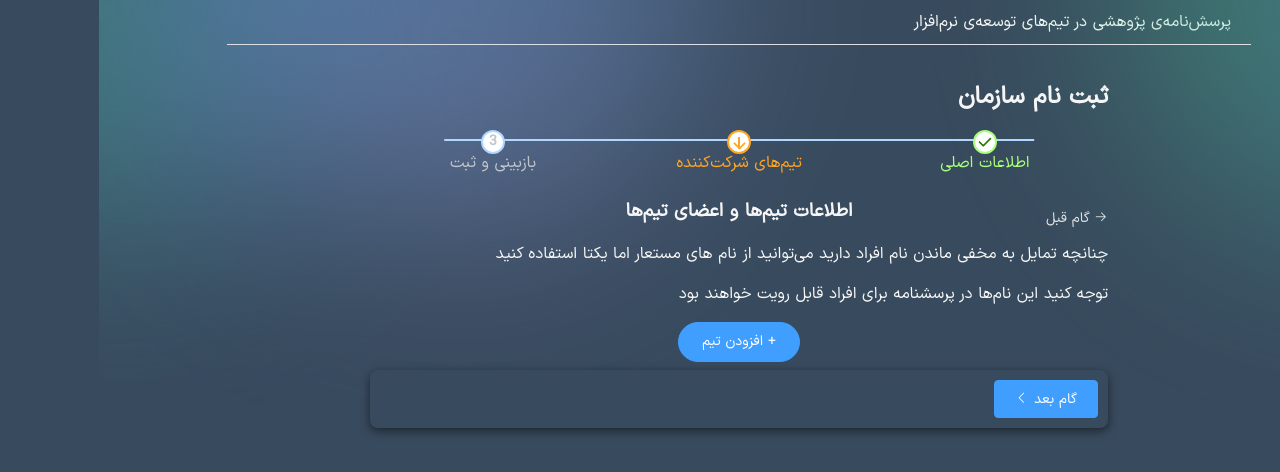
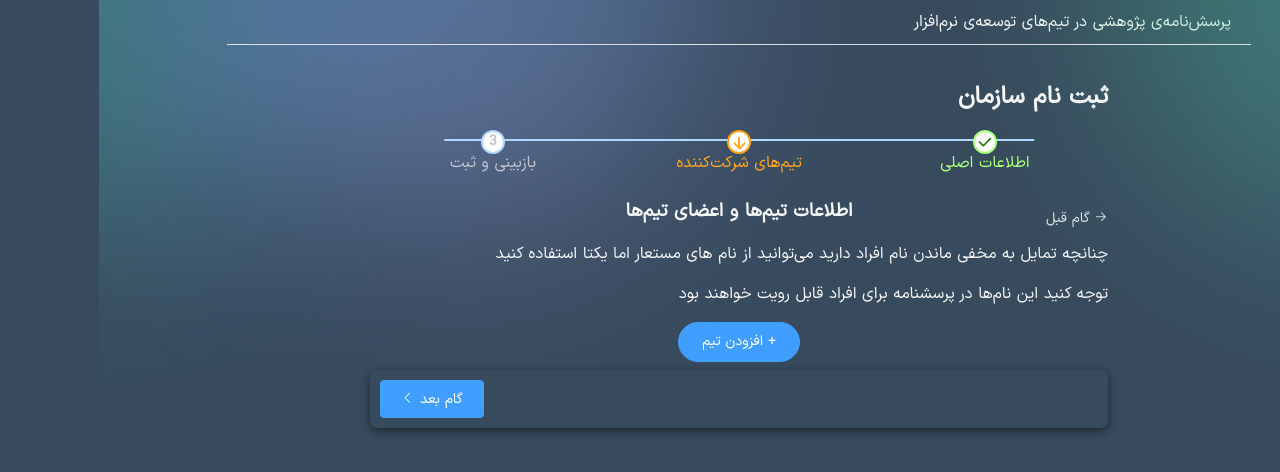
Before and after one commit to ashkantaravati/thesis-survey-app-front, a Vue app: page /register/2 in a window 1280 px wide. Shown: the top 472 px of the page. Built offline with nearby package versions, Linux system fonts and the light colour scheme; what @soerenmartius/vue3-clipboard would draw is missing.

Commit message:
change btn alignment

```diff
--- a/src/components/common/ProceedButton.vue
+++ b/src/components/common/ProceedButton.vue
@@ -1,5 +1,5 @@
 <template>
-  <div class="fix-btns-container">
+  <div class="fix-btns-container align-left">
     <template v-if="type === 'proceed'">
       <el-button size="medium" type="primary" @click="onClick">
         {{ text }} <i class="el-icon-arrow-left"></i
--- a/src/layouts/RegistrationLayout.vue
+++ b/src/layouts/RegistrationLayout.vue
@@ -225,6 +225,9 @@ export default defineComponent({
   bottom: 0;
   margin: 0 auto;
 }
+.fix-btns-container.align-left{
+    justify-content: flex-end !important;
+}
 .el-form-item__error {
   left: unset !important;
   right: 0;
```
